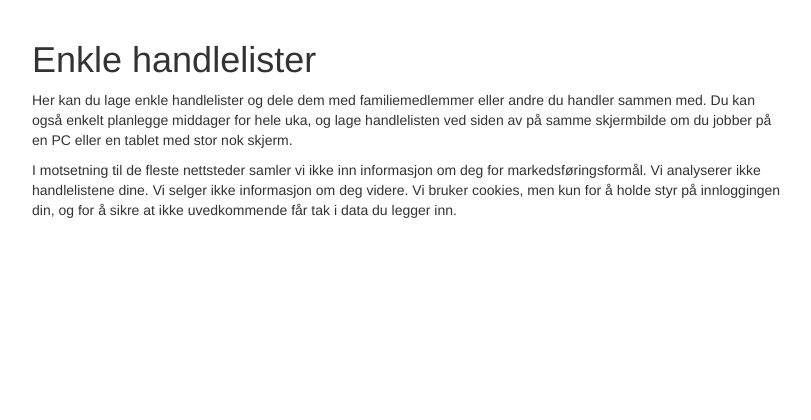
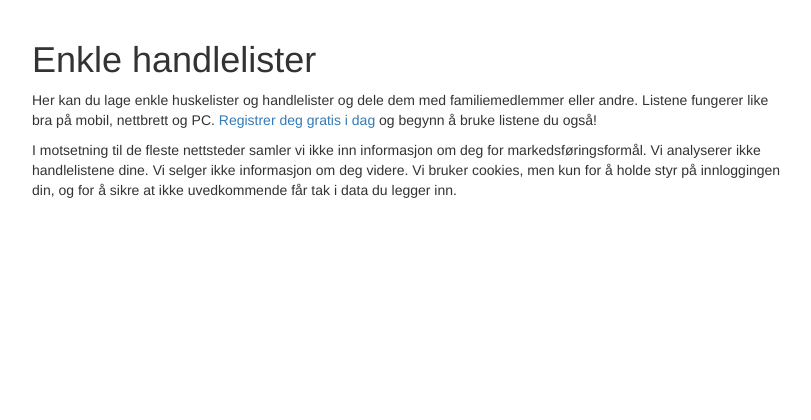
Before and after one commit to hakdo/foring, a Django app: page / in a window 1280 px wide. Shown: the part 52-472 px from the top of the page, without its empty margins (38-849 px from the left). Run offline with Django 3.2, Linux system fonts and the light colour scheme; some libraries are stand-ins or nearby versions.

Commit message:
added meta description

```diff
--- a/shoppinglist/templates/shoppinglist/base.html
+++ b/shoppinglist/templates/shoppinglist/base.html
@@ -2,6 +2,7 @@
 <html lang="en">
 <head>
   <title>Forplan | Effektiv planlegging i hverdagen</title>
+  <meta name="description" content="Gratis webapp for alle typer huskelister og handlelister. Enkelt og raskt å bruke på mobil, PC og nettbrett.">
   <meta name="mobile-web-app-capable" content="yes">
   <meta name="apple-mobile-web-app-capable" content="yes">
   <meta charset="utf-8">
--- a/shoppinglist/templates/shoppinglist/init.html
+++ b/shoppinglist/templates/shoppinglist/init.html
@@ -2,10 +2,8 @@
 
 {% block content %}
 <h1>Enkle handlelister</h1>
-<p>Her kan du lage enkle handlelister og dele dem med familiemedlemmer
-  eller andre du handler sammen med. Du kan også enkelt planlegge middager
-  for hele uka, og lage handlelisten ved siden av på samme skjermbilde om
-  du jobber på en PC eller en tablet med stor nok skjerm.
+<p>Her kan du lage enkle huskelister og handlelister og dele dem med familiemedlemmer eller andre. Listene fungerer like bra på mobil, nettbrett og PC.
+<a href="{% url 'newuser' %}">Registrer deg gratis i dag</a> og begynn å bruke listene du også!
 </p>
 <p>
 I motsetning til de fleste nettsteder samler vi ikke inn informasjon om deg
```
